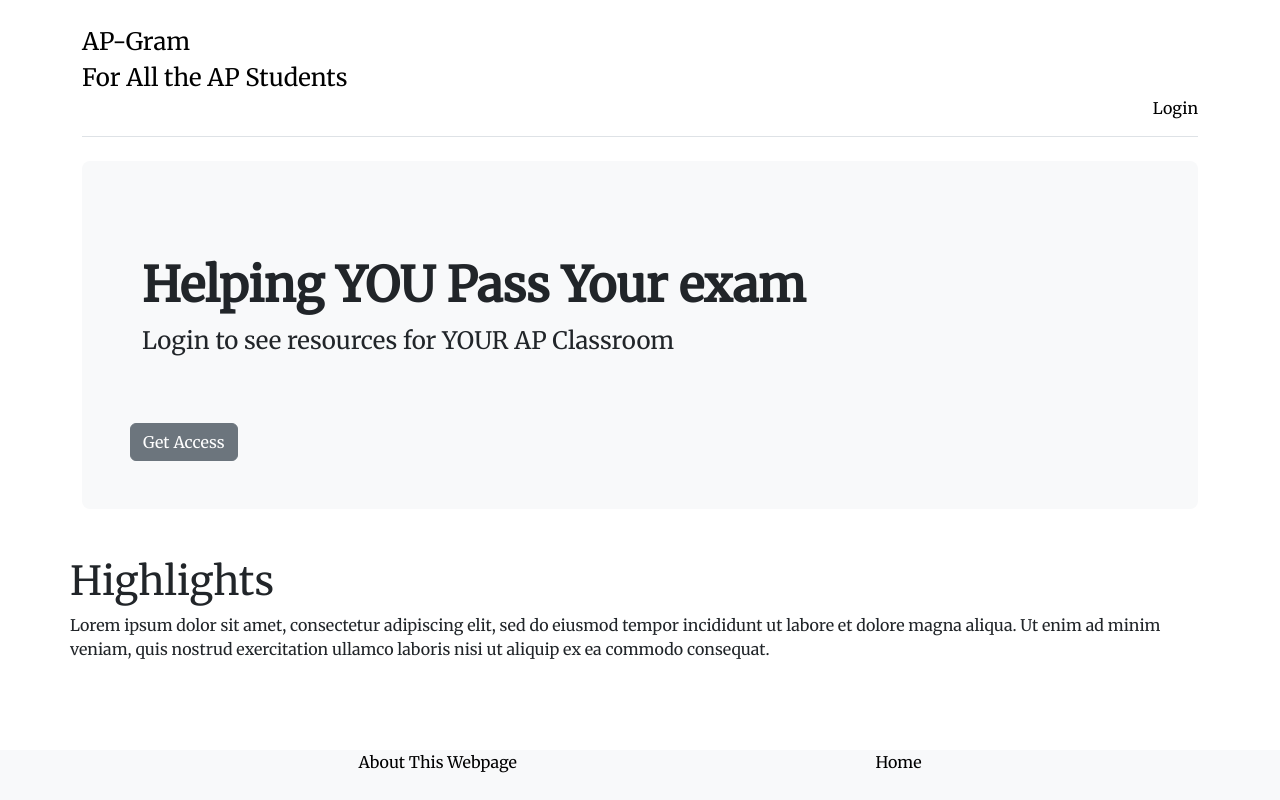
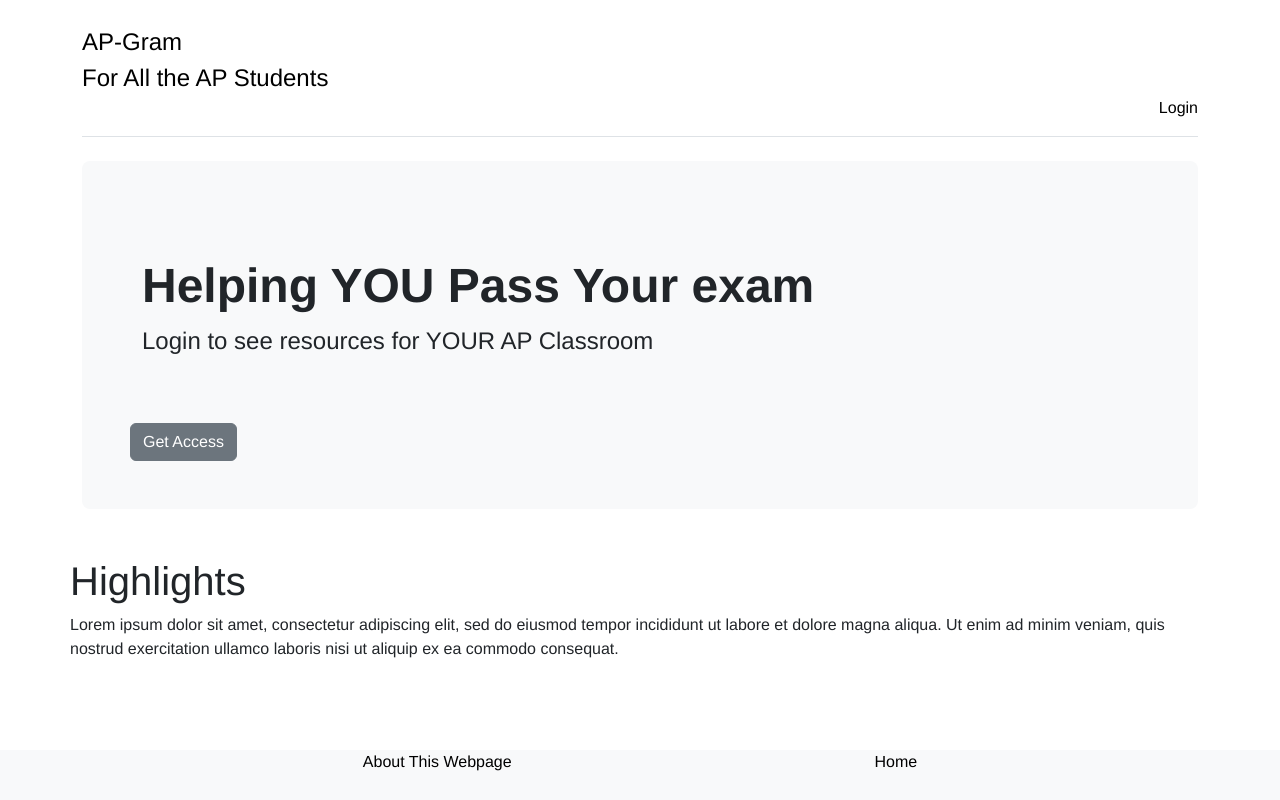
Before and after one commit to dylynhenderson/VolunteeringSchedulingTool, a Flask app: page / in a window 1280 px wide. Run offline with Flask 3, Linux system fonts and the light colour scheme.

Commit message:
Update style.css
Font

```diff
--- a/static/css/style.css
+++ b/static/css/style.css
@@ -23,9 +23,9 @@
 
 
 }
-
+/* Font for majority of text */
 .desiredFont {
-    font-family: 'Merriweather', serif;
+    font-family: 'sans-serif', Helvetica;
 }
 
 #footer {
```
